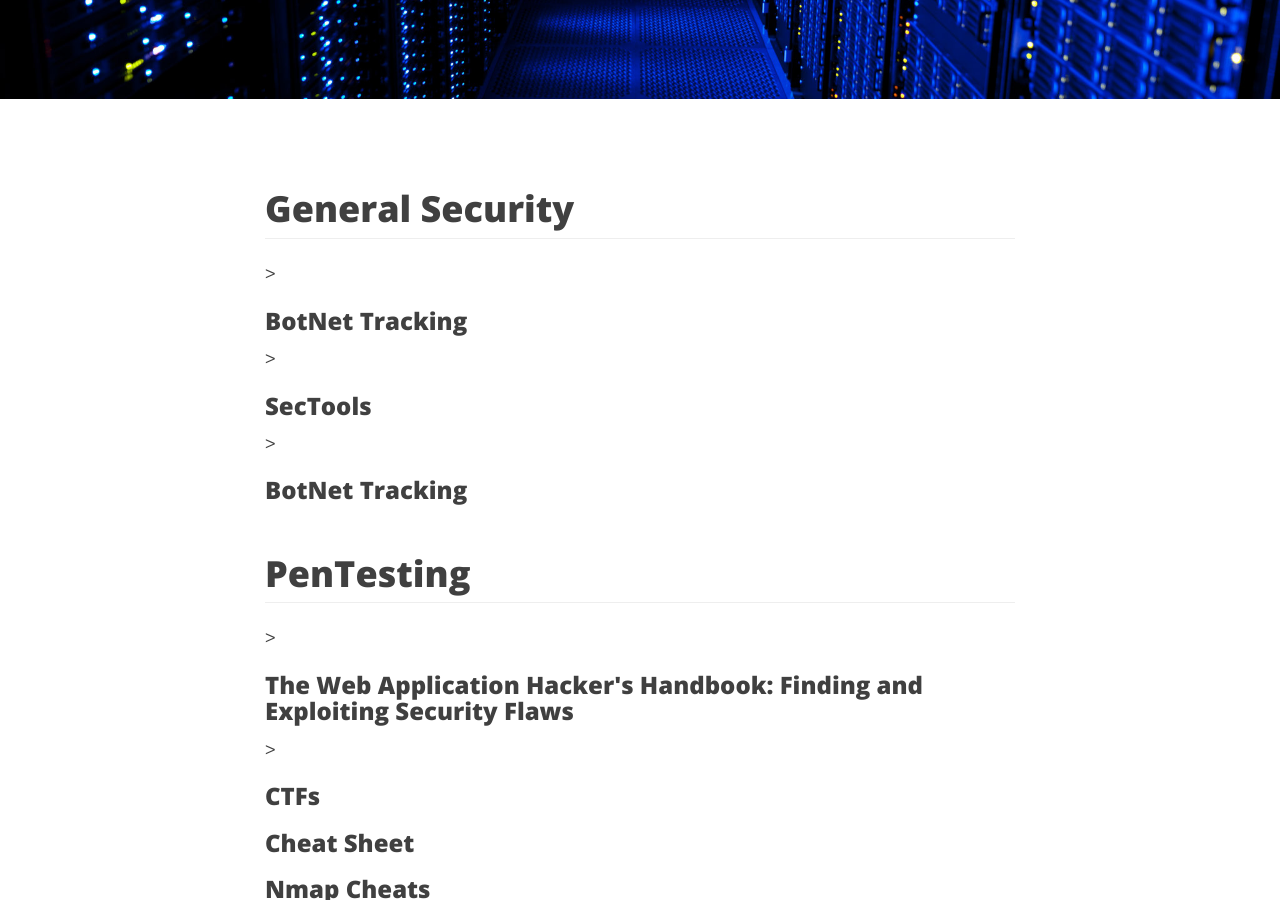
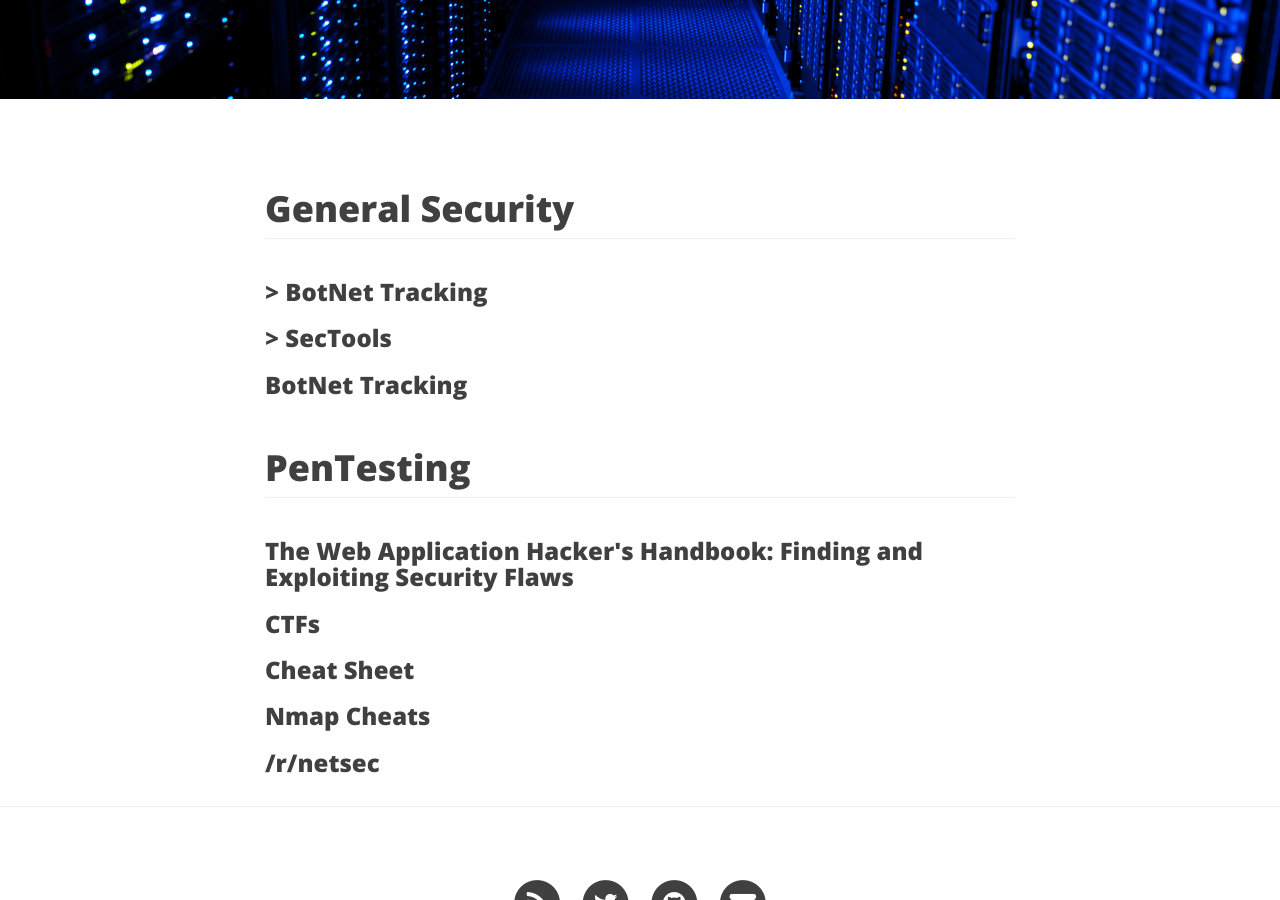
Before and after one commit to RomSec/RomSec.github.io, a Jekyll site: the page built from resources.html, in a window 1280 px wide and 900 px high, scrolled down 349 px. Built offline with Jekyll 4.4.1, drawn with Linux system fonts in a browser that asks for light colours; nearby versions of some CDN libraries.

```diff
--- a/resources.html
+++ b/resources.html
@@ -10,9 +10,9 @@ header-img: "img/resources-header.jpg"
       <h1 class="page-header">General Security</h1>
   </div>
 </div>
-> <h3><a href="https://intel.malwaretech.com/">BotNet Tracking</a></h3>
-> <h3><a href="http://sectools.org/">SecTools</a></h3>
-> <h3><a href="https://intel.malwaretech.com/">BotNet Tracking</a></h3>
+<h3><a href="https://intel.malwaretech.com/">> BotNet Tracking</a></h3>
+<h3><a href="http://sectools.org/">> SecTools</a></h3>
+<h3><a href="https://intel.malwaretech.com/">BotNet Tracking</a></h3>
 
 
 
@@ -21,8 +21,8 @@ header-img: "img/resources-header.jpg"
       <h1 class="page-header">PenTesting</h1>
   </div>
 </div>
-> <h3><a href="https://www.amazon.com/Web-Application-Hackers-Handbook-Exploiting/dp/8126533404/">The Web Application Hacker's Handbook: Finding and Exploiting Security Flaws</a></h3>
-> <h3><a href="https://github.com/apsdehal/awesome-ctf">CTFs</a></h3>
+<h3><a href="https://www.amazon.com/Web-Application-Hackers-Handbook-Exploiting/dp/8126533404/">The Web Application Hacker's Handbook: Finding and Exploiting Security Flaws</a></h3>
+<h3><a href="https://github.com/apsdehal/awesome-ctf">CTFs</a></h3>
 <h3><a href="https://highon.coffee/blog/penetration-testing-tools-cheat-sheet/">Cheat Sheet</a></h3>
 <h3><a href="https://hackertarget.com/7-nmap-nse-scripts-recon/">Nmap Cheats</a></h3>
 <h3><a href="https://www.reddit.com/r/netsec/">/r/netsec</a></h3>
```
